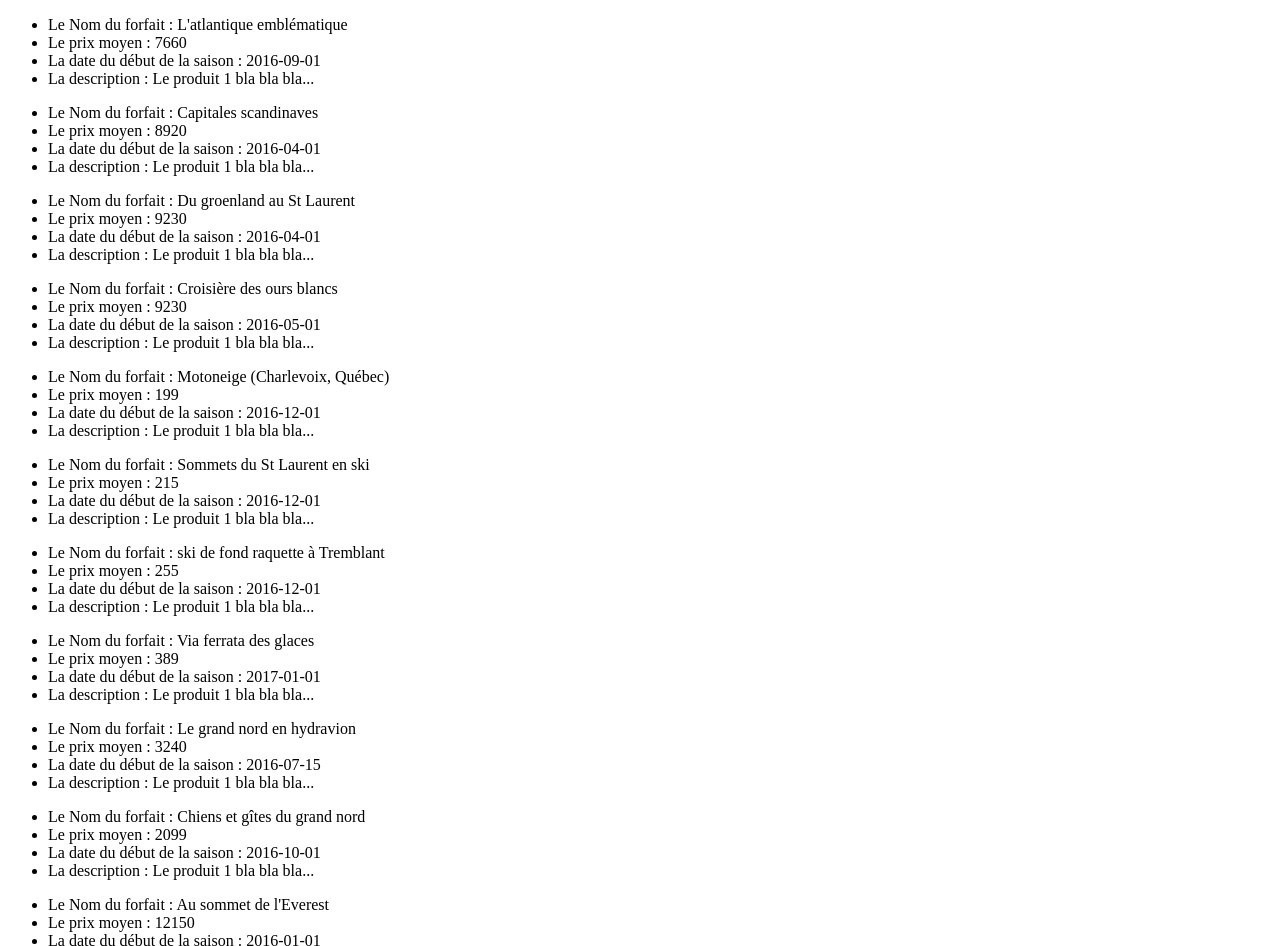
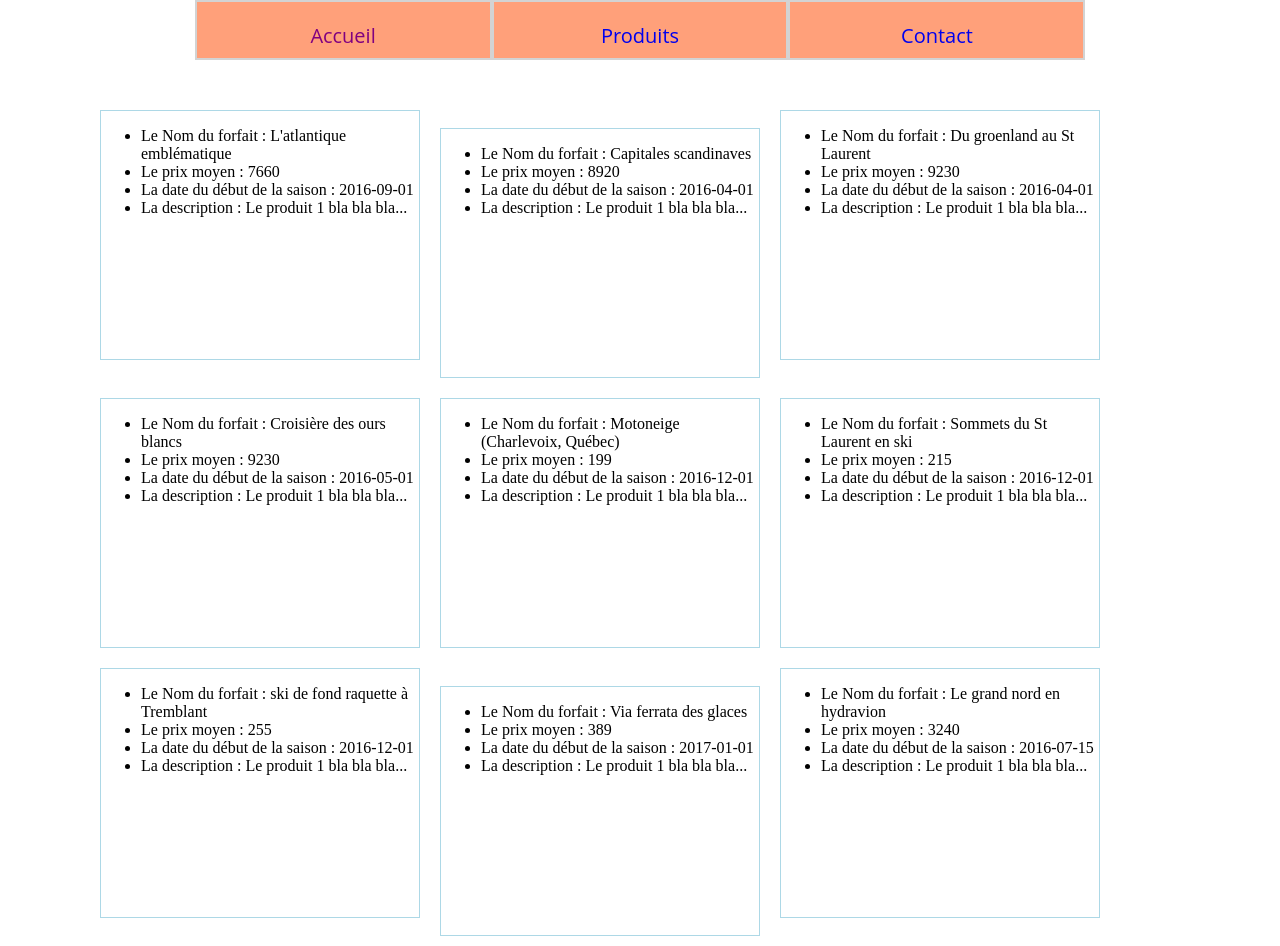
Before and after one commit to dkeller4/travauxGIT, a plain HTML site: page index.html in a window 1280 px wide. Shown: the top 946 px of the page. Drawn offline with Linux system fonts and the light colour scheme.

Commit message:
branchement JS

```diff
--- a/index.html
+++ b/index.html
@@ -3,8 +3,19 @@
 <head>
     <meta charset="UTF-8">
     <title>Projet GIT</title>
+    <link rel="stylesheet" href="style/main.css" />
 </head>
 <body>
+<header>
+    <div id="wrapper">
+    <ul class="menu"><!-- Laisser ces commentaires pour supprimer les caractères fins de ligne
+            --><li class="active"><a id="homelink" href="index.html"><p>Accueil</p></a></li><!--
+            --><li><a id="productslink" href="produits.html"><p>Produits</p></a></li><!--
+            --><li><a id="datalink" href="contact.html"><p>Contact</p></a></li><!--
+            <!--<li><a href="index.html"></a></li>-->
+    </ul>
+    </div>
+</header>
 
 
 
--- a/script/main.js
+++ b/script/main.js
@@ -239,8 +239,8 @@ var forfaits = [
 
 
 for (var i=0; i<forfaits.length ; i++){
-    document.body.innerHTML+= "<div id='forfait" + i + "'></div>";
-    var selected_div = document.body.querySelector("div#forfait" + i + "");
+    document.body.innerHTML+= "<div id='forfait" + i+1 + "'></div>";
+    var selected_div = document.body.querySelector("div#forfait" + i+1 + "");
     selected_div.innerHTML += "<ul></ul>";
     var selected_ul = selected_div.getElementsByTagName("ul")[0];
     selected_ul.innerHTML += "<li> Le Nom du forfait : " +forfaits[i].nom + "</li>";
```
